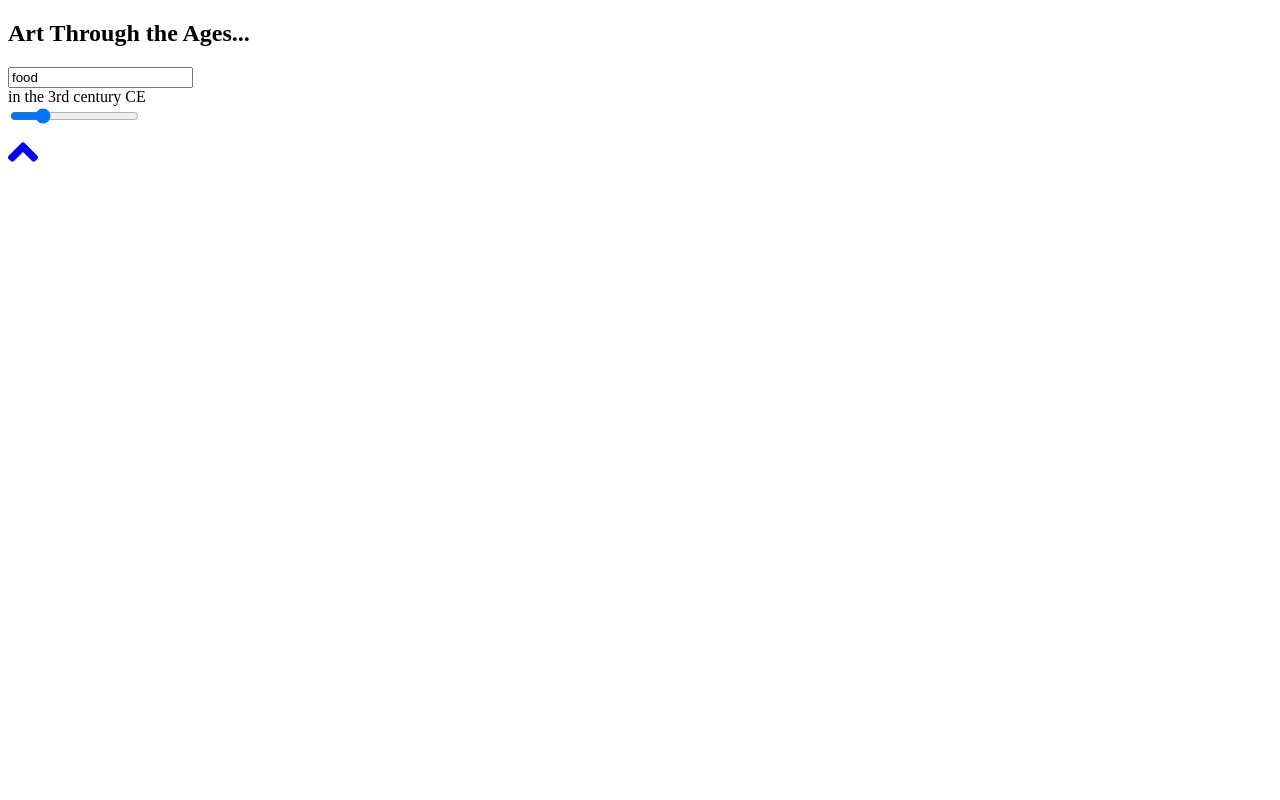
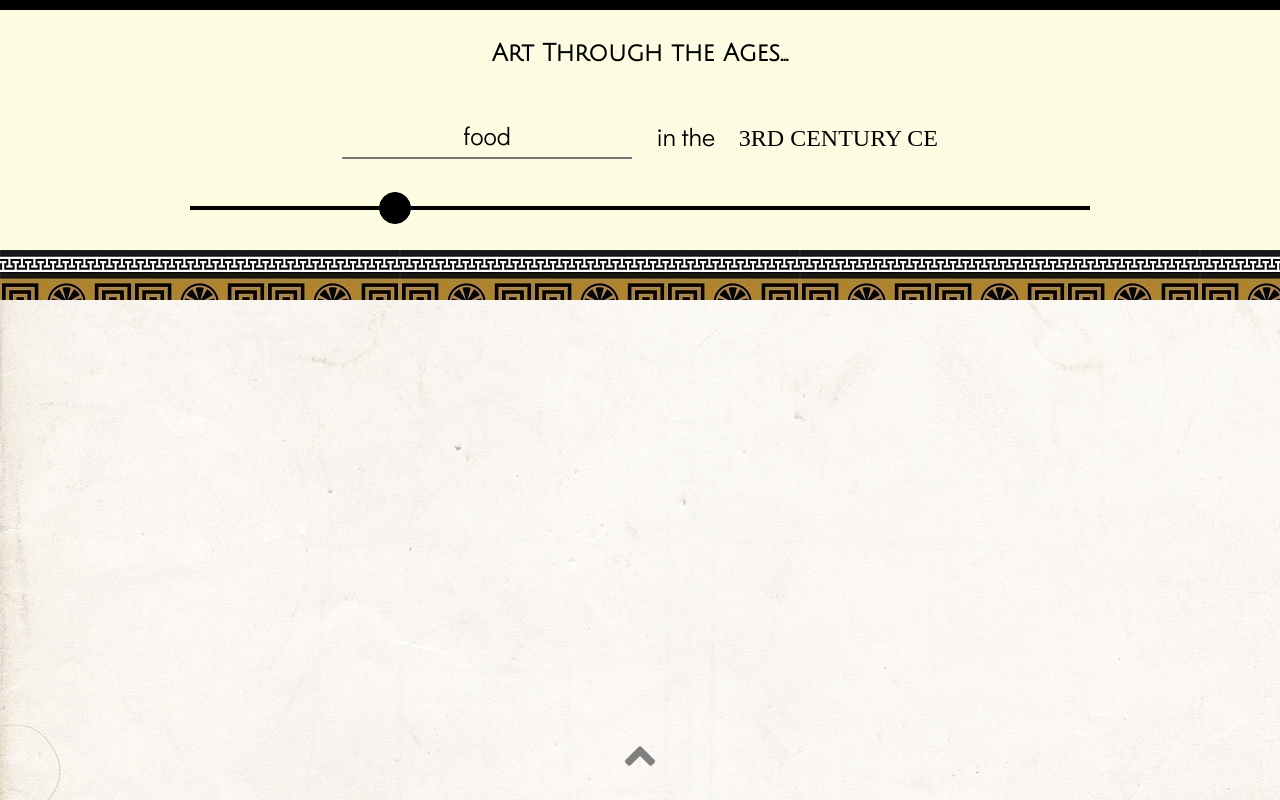
Before and after one commit to biggestIdeas/project4_aaron_and_jonathan, a website: page index.html in a window 1280 px wide. Drawn offline with nearby package versions, Linux system fonts and the light colour scheme; some packages are replaced by stand-ins of ours; files that its build step writes are made by us from their sources; the site is published under a folder, as on GitHub Pages, so addresses that start at the root find nothing; no server answers; a script that the page names is missing; a web font is replaced by a local one.

Commit message:
final FINAL

```diff
--- a/index.html
+++ b/index.html
@@ -4,10 +4,10 @@
    <meta charset="UTF-8">
    <meta name="viewport" content="width=device-width, initial-scale=1.0">
    <meta http-equiv="X-UA-Compatible" content="ie=edge">
-   <title>Document</title>
+   <title>Art Through the Ages</title>
    <link href="https://fonts.googleapis.com/css?family=Didact+Gothic|Julius+Sans+One|MedievalSharp|Orbitron|Rye|UnifrakturCook:700" rel="stylesheet">
    <script defer src='https://use.fontawesome.com/releases/v5.0.4/js/all.js'></script>
-   <link rel="stylesheet" href="/styles/style.css">
+   <link rel="stylesheet" href="styles/style.css">
 </head>
 <body>
 
```
